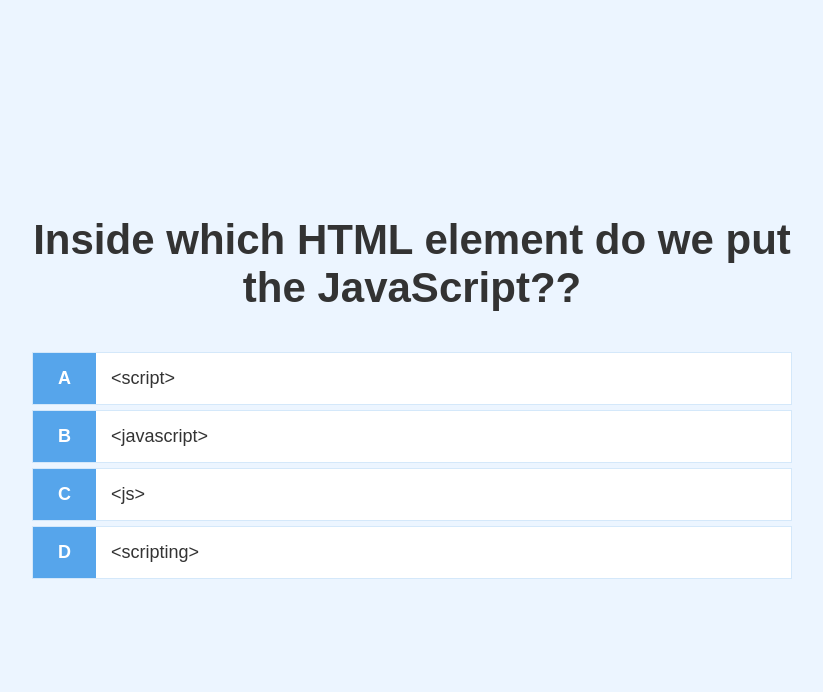
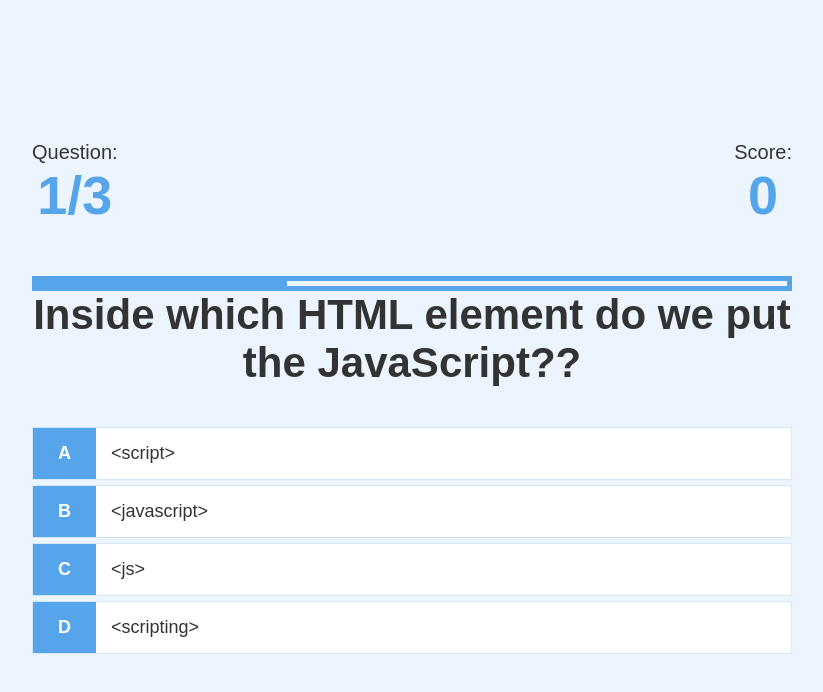
Before and after one commit to iNerdGirl/Quiz-App-Vanilla, a plain HTML site: page game.html in a window 1280 px wide. Shown: the whole page, without its empty margins (228-1051 px from the left). Drawn offline with Linux system fonts and the light colour scheme.

Commit message:
Finished HUD and Progress Bar

```diff
--- a/JS/game.js
+++ b/JS/game.js
@@ -1,5 +1,8 @@
 const question = document.querySelector('#question');
 const choices = Array.from(document.querySelectorAll('.choice-text'));
+const hudQuestionText = document.querySelector('#hud-question-text');
+const hudScoreText = document.querySelector('#hud-score-text');
+const progressBarFill = document.querySelector('#progress-bar-fill');
 
 let currentQuestion = {};
 let acceptingAnswers = false;
@@ -52,6 +55,10 @@ const getNewQuestion = () => {
     return window.location.assign('/end.html');
   }
   questionCounter++;
+
+  hudQuestionText.innerText = `${questionCounter}/${MAX_QUESTIONS}`
+  progressBarFill.style.width = `${(questionCounter/MAX_QUESTIONS)*100}%`
+
   const questionIndex = Math.floor(Math.random() * avaialbleQuestions.length);
   currentQuestion = avaialbleQuestions[questionIndex];
   question.innerText = currentQuestion.question;
@@ -77,6 +84,14 @@ choices.forEach(choice => {
     const classToApply =
       selectedAnswer == currentQuestion.answer ? 'correct' : 'incorrect';
 
+    if (classToApply === 'correct') {
+      incrementScore(CORRECT_BONUS);
+    }
+
+    if (classToApply === 'incorrect') {
+      decrementScore(CORRECT_BONUS);
+    }
+
     selectedChoice.parentElement.classList.add(classToApply);
     setTimeout(() => {
       selectedChoice.parentElement.classList.remove(classToApply);
@@ -85,4 +100,14 @@ choices.forEach(choice => {
   });
 });
 
+const incrementScore = num => {
+  score += num;
+  hudScoreText.innerText = score
+}
+
+const decrementScore = num => {
+  score -= num;
+  hudScoreText.innerText = score
+}
+
 startGame();
--- a/game.css
+++ b/game.css
@@ -34,3 +34,28 @@
 .incorrect {
   background-color: #dc3545;
 }
+
+#hud {
+  display: flex;
+  justify-content: space-between;
+}
+
+.hud-prefix {
+  text-align: center;
+  font-size: 2rem;
+}
+
+.hud-suffix {
+  text-align: center;
+}
+
+#progress-bar {
+  width: 100%;
+  height: 1.5rem;
+  border: 0.5rem solid #56a5eb;
+}
+
+#progress-bar-fill {
+  height: 1rem;
+  background-color: #56a5eb;
+}
--- a/game.html
+++ b/game.html
@@ -11,6 +11,27 @@
   <body>
     <div class="container">
       <div id="game" class="justify-center flex-column">
+        <div id="hud">
+          <div id="hud-question">
+            <p class="hud-prefix">
+              Question:
+            </p>
+            <h1 class="hud-suffix" id="hud-question-text">
+              1/3
+            </h1>
+          </div>
+          <div id="hud-score">
+            <p class="hud-prefix">
+              Score:
+            </p>
+            <h1 class="hud-suffix" id="hud-score-text">
+              0
+            </h1>
+          </div>
+        </div>
+        <div id="progress-bar">
+          <div id="progress-bar-fill"></div>
+        </div>
         <h2 id="question" class="text-center">
           What is the answer to the question?
         </h2>
```
